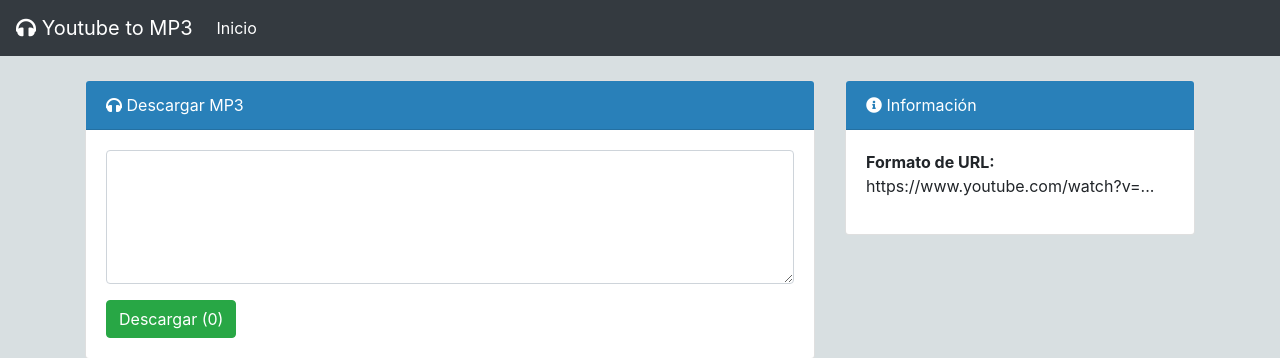
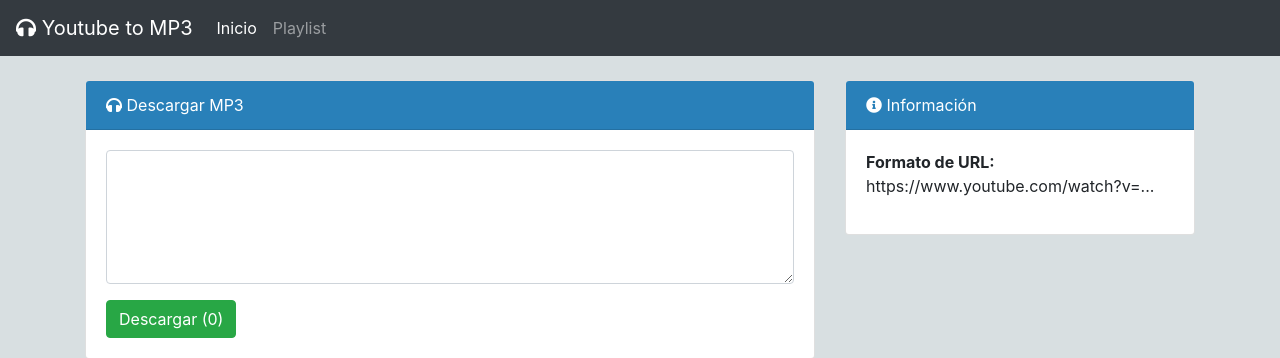
Before and after one commit to rubegartor/YoutubeToMP3, a Flask app: page / in a window 1280 px wide. Shown: the top 358 px of the page. Run offline with Flask 2, Linux system fonts and the light colour scheme; some libraries are stand-ins or nearby versions.

Commit message:
Add new entry on nav

```diff
--- a/templates/nav.html
+++ b/templates/nav.html
@@ -16,7 +16,8 @@
       <a class="navbar-brand" href="#"><i class="fas fa-headphones"></i> Youtube to MP3</a>
       <div class="collapse navbar-collapse" id="navbarNavAltMarkup">
         <div class="navbar-nav">
-          <a class="nav-item nav-link active" href="/index">Inicio <span class="sr-only">(current)</span></a>
+          <a class="nav-item nav-link active" href="/index">Inicio</a>
+          <a class="nav-item nav-link" href="/playlist">Playlist</a>
         </div>
       </div>
     </nav>
```
